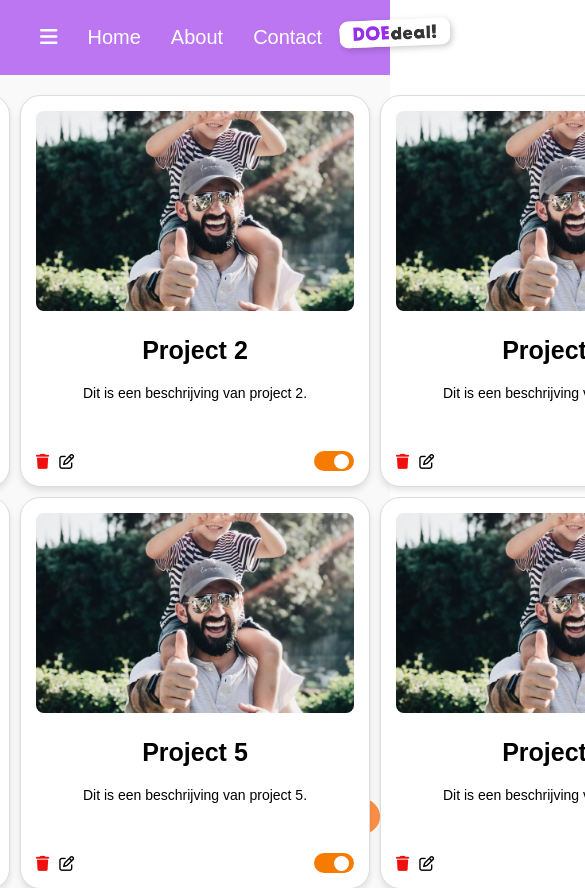
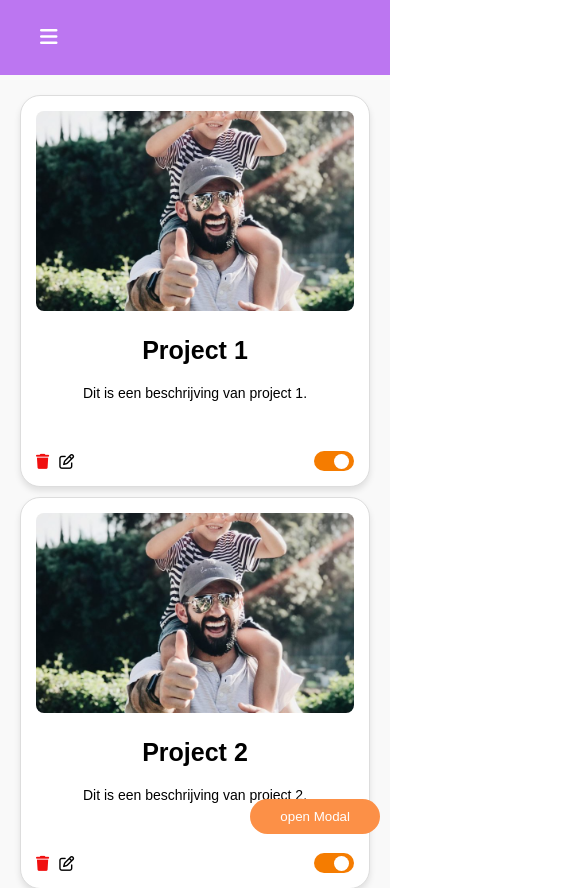
Before and after one commit to DDammers-MA/Business-portal, a Next.js app: page / in a window 390 px wide. Shown: the top 888 px of the page, 585 px wide, since content can reach past the window. Built offline with nearby package versions, Linux system fonts and the light colour scheme.

Commit message:
responsice header/sidebar

```diff
--- a/src/app/page.module.scss
+++ b/src/app/page.module.scss
@@ -4,7 +4,7 @@
 
 .modal{
     &__button{
-        position: absolute;
+        position: fixed;
         bottom: 1rem;
         right: 1rem;
         padding: 1rem 3rem ;
@@ -12,6 +12,7 @@
         color: white;
         border-radius: 300rem;
         border: none;
+        z-index: 99999;
 
         &:hover{
             background: #c26120;
--- a/src/components/Projecten/projecten.module.scss
+++ b/src/components/Projecten/projecten.module.scss
@@ -110,3 +110,15 @@
 
 
 }
+
+@media Screen and (max-width: 1090px) {
+    .projecten__list {
+        grid-template-columns: 1fr 1fr;
+    }
+}
+
+@media Screen and (max-width: 750px) {
+    .projecten__list {
+        grid-template-columns: 1fr;
+    }
+}
--- a/src/components/sidebar/sidebar.module.scss
+++ b/src/components/sidebar/sidebar.module.scss
@@ -2,16 +2,16 @@
 .sidebar {
   position: fixed;
   top: 0;
-  left: -250px;  /* Initially off-screen */
+  left: -500px;
   width: 250px;
   height: 100%;
   background-color: #BC76F1;
   transition: left 0.3s ease;
-  z-index: 1000;
+  z-index: 10000;
 padding: 1rem 4rem;
 
   &--open {
-    left: 0;  /* Move to the left when open */
+    left: 0;
   }
 
   &__container{
@@ -21,15 +21,31 @@ padding: 1rem 4rem;
     height: 7rem;
   }
 
+  &__nav{
+    display: flex;
+    align-items: center;
+    justify-content: space-evenly;
+    flex-direction: column;
+    gap: 3rem;
+  }
+
   &__navList{
-
+    width: 100%;
     height: auto;
     display: flex;
     align-items: flex-start;
     justify-content: flex-start;
     flex-direction: column;
-    gap: 3rem;
+    gap: 2rem;
+
+
+    &--second{
+      display: none;
+    }
+
   }
+
+
 
   &__navLink{
     color: white;
@@ -42,6 +58,7 @@ padding: 1rem 4rem;
     align-items: center;
     justify-content: space-between;
     gap: 2rem;
+
   }
 
 
@@ -52,19 +69,20 @@ padding: 1rem 4rem;
   }
 }
 
-/* Header */
+
 .header {
   display: flex;
-  justify-content: flex-start;  /* Align items to the left */
+  justify-content: flex-start;
   align-items: center;
   padding: 1rem;
   transition: margin-left 0.3s ease;
   background: #BC76F1;
  padding: 1rem 4rem;
-   /* Background color for header */
+ min-height: 7.5rem;
+
 
   &--shifted {
-    margin-left: 250px;  /* Shift header to the right when the sidebar is open */
+    margin-left: 250px;
   }
 
   &__nav {
@@ -72,8 +90,8 @@ padding: 1rem 4rem;
     gap: 1rem;
     align-items: center;
     justify-content: space-between;
-    /* Background color for nav */
-    width: 100%;  /* Full width of header */
+
+    width: 100%;
   }
     &__navList {
       list-style: none;
@@ -96,6 +114,7 @@ padding: 1rem 4rem;
 
    &__navItem {
       display: inline-block;
+
     }
 
     &__navLink {
@@ -115,22 +134,58 @@ padding: 1rem 4rem;
   .toggleButton {
     background: none;
     border: none;
-    font-size: 2rem;  /* Larger size for the hamburger icon */
+    font-size: 2rem;
     cursor: pointer;
     z-index: 1100;
-    color: white;  /* Make sure button is on top */
+    color: white;
 
     &--sidebarOpen {
       color: white;
       position: absolute;
       top: 0;
-      left: 50%;  /* Align it to the middle of the sidebar */
-      transform: translateX(-50%);  /* Center the button */
+      left: 50%;
+      transform: translateX(-50%);
     }
 
     &--hidden {
       display: none;
       color: white;
-       /* Hide the hamburger button in the header when sidebar is open */
+
     }
   }
+
+
+  @media screen and ( max-width: 750px){
+
+    .header {
+      &__navItem {
+        display: none;
+      }
+    }
+
+    .sidebar {
+      left: -100vw; /* Hidden by default */
+      width: 100vw; /* Full screen width */
+
+      &--open {
+        left: 0;
+      }
+
+
+    &__navList{
+      width: 100%;
+      height: auto;
+      display: flex;
+      align-items: flex-start;
+      justify-content: flex-start;
+      flex-direction: column;
+      gap: 2rem;
+
+
+      &--second{
+    display: flex;
+      }
+
+    }
+  }
+  }
--- a/src/components/sidebar/sidebar.tsx
+++ b/src/components/sidebar/sidebar.tsx
@@ -22,21 +22,19 @@ const Sidebar = () => {
           </button>
 
 
-            <li className={styles.header__navItem}>
-              <a href="#" className={styles.header__navLink}>Home</a>
-            </li>
-            <li className={styles.header__navItem}>
-              <a href="#" className={styles.header__navLink}>About</a>
-            </li>
-            <li className={styles.header__navItem}>
-              <a href="#" className={styles.header__navLink}>Contact</a>
-            </li>
+            <HeaderItem href="/" label="Home" />
+            <HeaderItem href="/" label="Activities" />
+            <HeaderItem href="/" label="Published" />
+            <HeaderItem href="/" label="Unpublished" />
+            <HeaderItem href="/" label="Drafs" />
+
           </ul>
 
           <ul className={styles.header__navList}>
           <li className={styles.header__navItem}>
               <img className={styles.header__logo} src="logo.png" alt="Logo" />
             </li>
+
           </ul>
 
           {/* Toggle Button (Hamburger Icon) */}
@@ -49,10 +47,6 @@ const Sidebar = () => {
       <div className={`${styles.sidebar} ${isOpen ? styles["sidebar--open"] : ""}`}>
         <div className={styles.sidebar__container}>
 
-        <h2 className={styles.sidebar__title}>
-          Dashboard
-          {/* Show the hamburger button only when sidebar is open */}
-        </h2>
           <button
             className={styles.toggleButton}
             onClick={() => setIsOpen(!isOpen)}
@@ -60,11 +54,32 @@ const Sidebar = () => {
             {isOpen ? <i className="fa-solid fa-x"></i> : <i className="fa-solid fa-bars"></i>}
           </button>
         </div>
-        <nav>
+        <nav className={styles.sidebar__nav}>
           <ul className={styles.sidebar__navList}>
+
+        <h2 className={styles.sidebar__title}>
+          Admin
+          {/* Show the hamburger button only when sidebar is open */}
+            </h2>
+
+            <SidebarItem href="/" label="Users" />
+            <SidebarItem href="/profile" label="Unapproved activities" />
+            <SidebarItem href="/settings" label="Statistics" />
+          </ul>
+
+          <ul className={`${styles.sidebar__navList} ${styles['sidebar__navList--second']}`}>
+
+
+          <h2 className={styles.sidebar__title}>
+          Navigation
+          {/* Show the hamburger button only when sidebar is open */}
+        </h2>
+
             <SidebarItem href="/" label="Home" />
-            <SidebarItem href="/profile" label="Profile" />
-            <SidebarItem href="/settings" label="Settings" />
+            <SidebarItem href="/" label="Activities" />
+            <SidebarItem href="/" label="Published" />
+            <SidebarItem href="/" label="Unpublished" />
+            <SidebarItem href="/" label="Drafs" />
           </ul>
         </nav>
       </div>
@@ -82,4 +97,14 @@ const SidebarItem = ({ href, label }: { href: string; label: string }) => {
   );
 };
 
+const HeaderItem = ({ href, label }: { href: string; label: string }) => {
+  return (
+    <li className={styles.header__navItem}>
+      <Link href={href} className={styles.header__navLink}>
+        {label}
+      </Link>
+    </li>
+  );
+};
+
 export default Sidebar;
```
